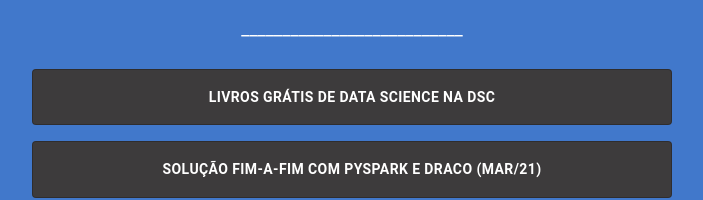
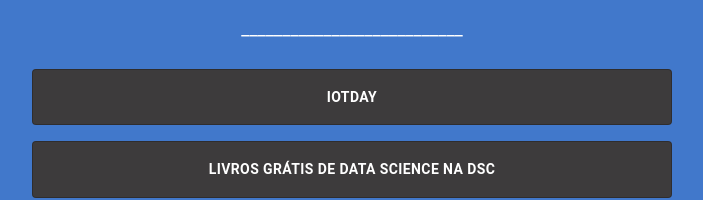
Before and after one commit to hugobraga/personal-website, a React (Create React App) app in the folder react-website/: page /instalinks in a window 1280 px wide. Shown: the part 132-332 px from the top of the page, without its empty margins (288-991 px from the left). Built offline with nearby package versions, Linux system fonts and the light colour scheme.

Commit message:
Novo link do Instagram

```diff
--- a/react-website/src/components/InstaButtons.js
+++ b/react-website/src/components/InstaButtons.js
@@ -24,6 +24,15 @@
 
   return (
     <Grid container direction="column" justify="center" alignItems="center">
+     <Button
+        variant="outlined"
+        className={classes.button}
+        onClick={() => {
+          window.open("https://www.iotday.org", "_blank");
+        }}
+      >
+        IoTDay
+     </Button>
      <Button
         variant="outlined"
         className={classes.button}
```
